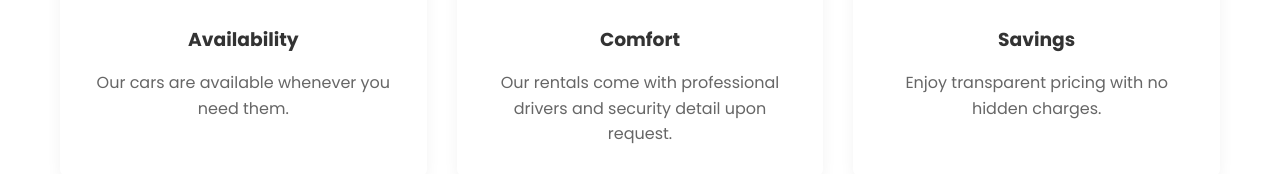
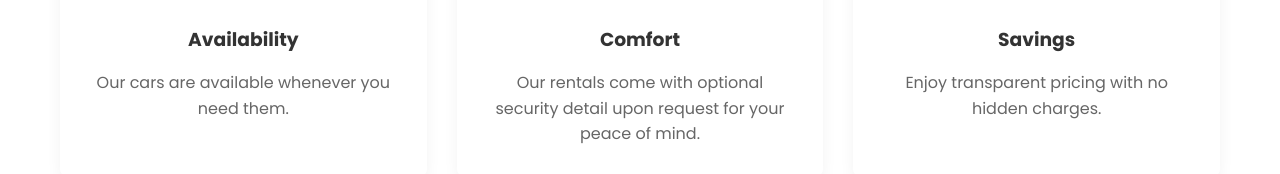
Before and after one commit to SanjeevSinjali/RatoNumber, a React (Vite) app: page / in a window 1280 px wide. Shown: the part 1202-1376 px from the top of the page. Built offline with nearby package versions, Linux system fonts and the light colour scheme.

Commit message:
HomePage

```diff
--- a/src/components/Homepage.jsx
+++ b/src/components/Homepage.jsx
@@ -105,7 +105,7 @@ const Homepage = () => {
         <div className="feature-card">
           <div className="feature-icon">🛋️</div>
           <h3>Comfort</h3>
-          <p>Our rentals come with professional drivers and security detail upon request.</p>
+          <p>Our rentals come with optional security detail upon request for your peace of mind.</p>
         </div>
 
         <div className="feature-card">
```
